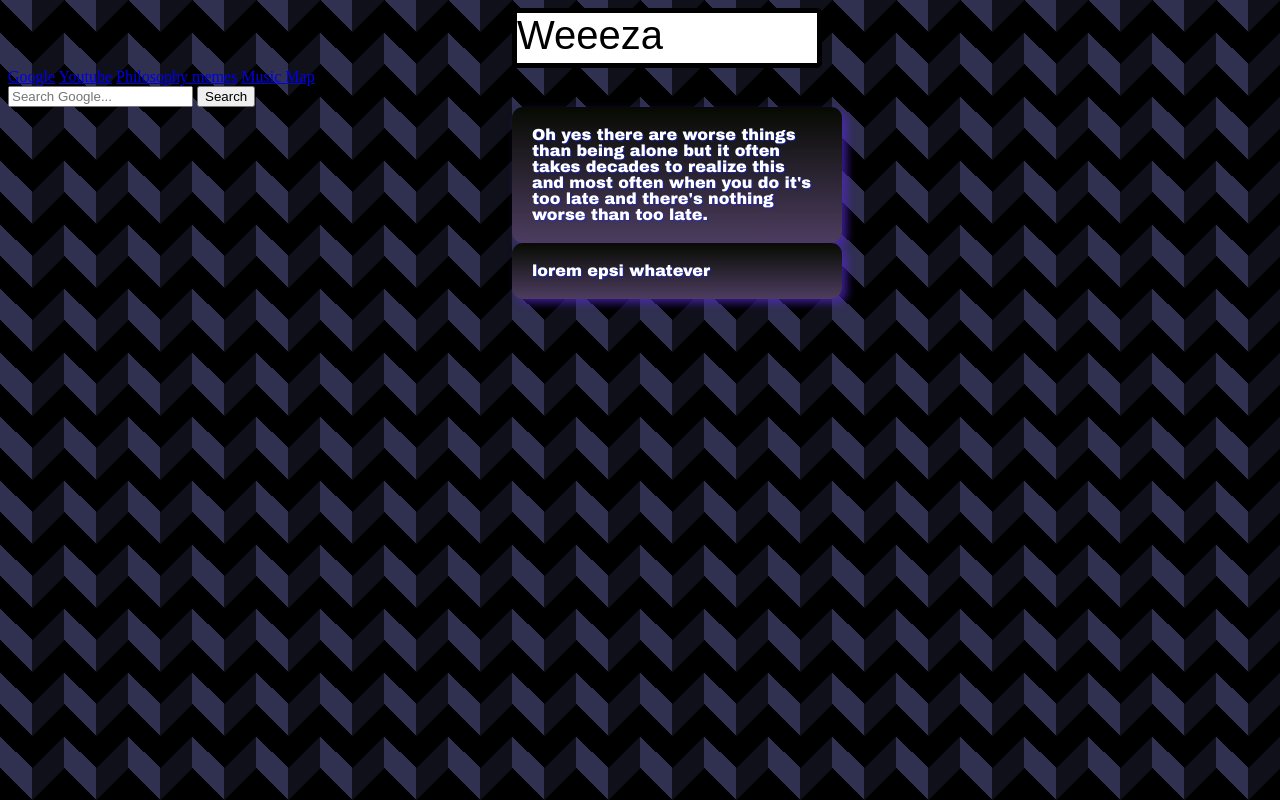
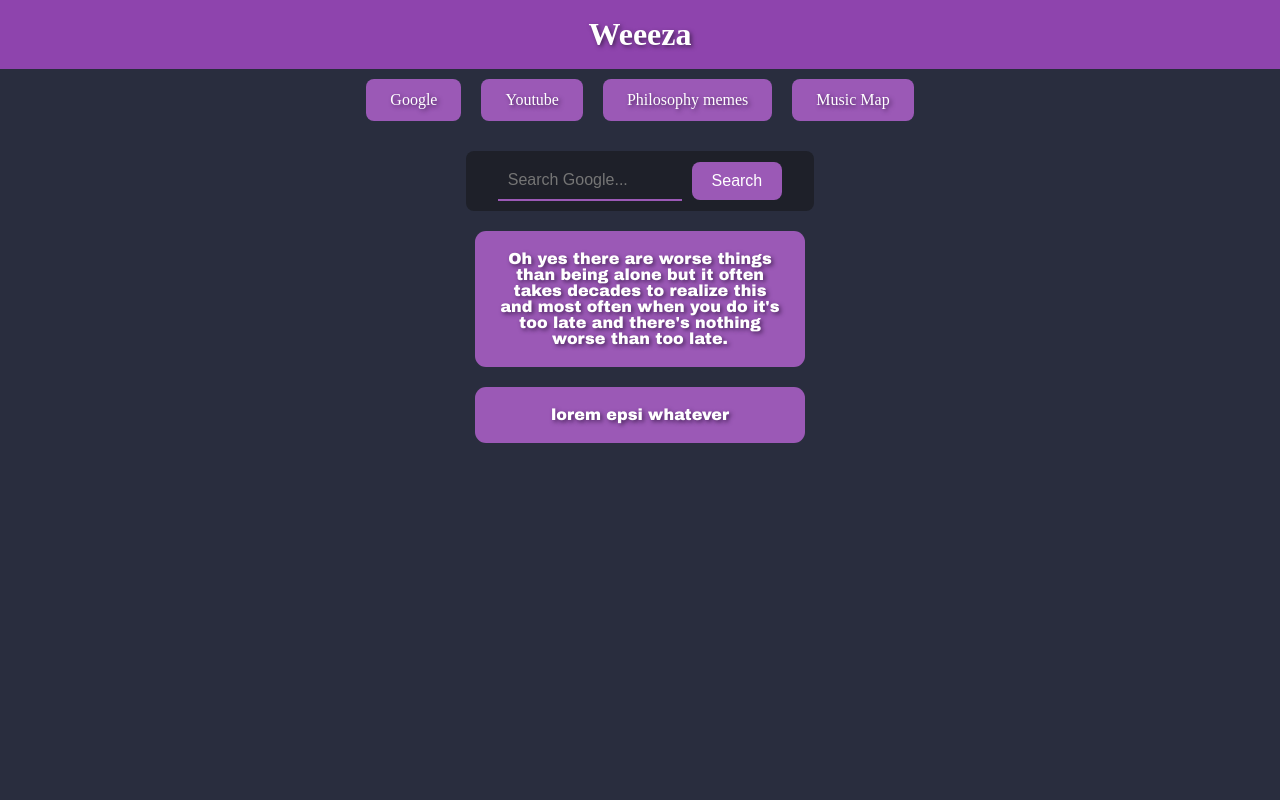
Before and after one commit to ElenHast/elenhast.github.io, a plain HTML site: page index.html in a window 1280 px wide. Drawn offline with Linux system fonts and the light colour scheme.

Commit message:
Add files via upload

```diff
--- a/main.css
+++ b/main.css
@@ -1,124 +1,113 @@
-.body {
-  background-color: #000000;
-  opacity: 1;
-  background: linear-gradient(135deg, #30305155 25%, transparent 25%) -32px 0/ 64px 64px, linear-gradient(225deg, #303051 25%, transparent 25%) -32px 0/ 64px 64px, linear-gradient(315deg, #30305155 25%, transparent 25%) 0px 0/ 64px 64px, linear-gradient(45deg, #303051 25%, #000000 25%) 0px 0/ 64px 64px;
+/* General styles */
+html, body {
+  height: 100%;
+  margin: 0;
+  background-color: #292d3e;
 }
 
-.title {
-  background: rgb(255, 255, 255);
-  opacity: 1;
-  position:sticky;
-  margin: auto;
-  margin-left: auto;
-  right: 40%;
-  left: 40%;
-  width: 300px;
-  height: 50px;
-  border: 5px solid rgb(0, 0, 0);
-  border-radius: 5px;
-  font-family: Arial, Helvetica, sans-serif;
-  font-size: 40px;
+/* Search box styles */
+.search-container {
+  display: flex;
+  justify-content: center;
+  align-items: center;
+  margin: 20px;
 }
 
-.images {
-  border: 5px solid #ff7cff;
-  padding: 20;
-  border-radius: 5px;
+form {
+  display: flex;
+  justify-content: center;
+  align-items: center;
+  background-color: #1e2029;
+  border-radius: 8px;
+  padding: 10px;
 }
 
-.box {
-  background: rgba(243, 243, 243, 0.913);
-  border: 5px solid rgba(0, 0, 0, 0.104);
-  border-radius: 5px;
-  position: sticky;
-  right: 40%;
-  left: 40%;
-  width: 300px;
-  margin: auto;
-  margin-left: auto;
-}
-.boxlinks {
-  background: #b5b5b5;
-  border: 5px solid rgb(45, 73, 225, 0.77);
-  border-radius: 12px;
+input[type="text"] {
+  background-color: transparent;
+  border: none;
+  border-bottom: 2px solid #9b59b6;
+  color: white;
+  font-size: 16px;
+  padding: 10px;
+  margin-right: 10px;
+  width: 50%;
 }
 
+input[type="text"]:focus {
+  outline: none;
+}
+
+button[type="submit"] {
+  background-color: #9b59b6;
+  color: white;
+  border: none;
+  border-radius: 8px;
+  font-size: 16px;
+  padding: 10px 20px;
+  cursor: pointer;
+}
+
+button[type="submit"]:hover {
+  background-color: #8e44ad;
+}
+
+.button-container {
+  display: flex;
+  justify-content: center;
+}
+
+.button {
+  margin: 10px;
+  background-color: #9b59b6;
+  color: #fff;
+  font-size: 16px;
+  text-align: center;
+  text-decoration: none;
+  text-shadow: 2px 2px 4px #4c265e;
+  padding: 12px 24px;
+  border-radius: 8px;
+  cursor: pointer;
+  border: none;
+}
+
+.button:hover {
+  background-color: #8e44ad;
+}
+
+/* Nicebox styles */
 .nicebox {
+  display: flex;
+  justify-content: center;
+  align-items: center;
+  margin: auto;
+  margin-top: 20px;
+  padding: 20px;
+  background: #9b59b6;
+  color: #fff;
+  font: normal 16px/1 Arial Black, Gadget, sans-serif;
+  text-align: center;
+  border-radius: 11px;
+  text-shadow: 2px 2px 4px #4c265e;
+  cursor: default;
+  overflow: hidden;
   -webkit-box-sizing: content-box;
   -moz-box-sizing: content-box;
   box-sizing: content-box;
-  cursor: default;
-  padding: 20px;
-  overflow: hidden;
-  -webkit-border-radius: 11px;
-  border-radius: 11px;
-  font: normal 16px/1 Arial Black, Gadget, sans-serif;
-  color: rgba(255,255,255,1);
   -o-text-overflow: ellipsis;
   text-overflow: ellipsis;
-  background: -webkit-linear-gradient(-90deg, rgba(7,10,2,1) 0, rgba(77,61,96,1) 100%);
-  background: -moz-linear-gradient(180deg, rgba(7,10,2,1) 0, rgba(77,61,96,1) 100%);
-  background: linear-gradient(180deg, rgba(7,10,2,1) 0, rgba(77,61,96,1) 100%);
-  background-position: 50% 50%;
-  -webkit-background-origin: padding-box;
-  background-origin: padding-box;
-  -webkit-background-clip: border-box;
-  background-clip: border-box;
-  -webkit-background-size: auto auto;
-  background-size: auto auto;
-  -webkit-box-shadow: 5px 4px 8px 0 rgba(82,38,204,0.7) ;
-  box-shadow: 5px 4px 8px 0 rgba(82,38,204,0.7) ;
-  text-shadow: 1px 1px 1px rgba(10,34,255,0.58) ;
   position: sticky;
-  right: 40%;
-  left: 40%;
   width: 290px;
-  margin: auto;
-  margin-left: auto;
+  right: 0;
+  left: 0;
+  }
+
+/* Title styles */
+.title {
+  background-color: #8e44ad;
+  color: #fff;
+  font-size: 32px;
+  font-weight: bold;
+  padding: 16px;
+  text-align: center;
+  text-shadow: 2px 2px 4px #4c265e;
 }
-
-.btn {
-  background: #cc74a6;
-  background-image: -webkit-linear-gradient(top, #cc74a6, #b78fe6);
-  background-image: -moz-linear-gradient(top, #cc74a6, #b78fe6);
-  background-image: -ms-linear-gradient(top, #cc74a6, #b78fe6);
-  background-image: -o-linear-gradient(top, #cc74a6, #b78fe6);
-  background-image: linear-gradient(to bottom, #cc74a6, #b78fe6);
-  -webkit-border-radius: 10;
-  -moz-border-radius: 10;
-  border-radius: 10px;
-  text-shadow: 1px 1px 3px #2abfbf;
-  -webkit-box-shadow: 0px 1px 3px #666666;
-  -moz-box-shadow: 0px 1px 3px #666666;
-  box-shadow: 0px 1px 3px #666666;
-  font-family: Arial;
-  color: #8f318f;
-  font-size: 20px;
-  padding: 8px;
-  text-decoration: none;
-  position: sticky;
-  right: 40%;
-  left: 40%;
-  width: 290px;
-  margin: auto;
-  margin-left: auto;
-}
-
-.btn:hover {
-  background: #f56ab4;
-  background-image: -webkit-linear-gradient(top, #f56ab4, #751b87);
-  background-image: -moz-linear-gradient(top, #f56ab4, #751b87);
-  background-image: -ms-linear-gradient(top, #f56ab4, #751b87);
-  background-image: -o-linear-gradient(top, #f56ab4, #751b87);
-  background-image: linear-gradient(to bottom, #f56ab4, #751b87);
-  text-decoration: none;
-}
-
-.position {
-  position: sticky;
-  right: 40%;
-  left: 40%;
-  width: 300px;
-  margin: auto;
-  margin-left: auto;
-}
```
